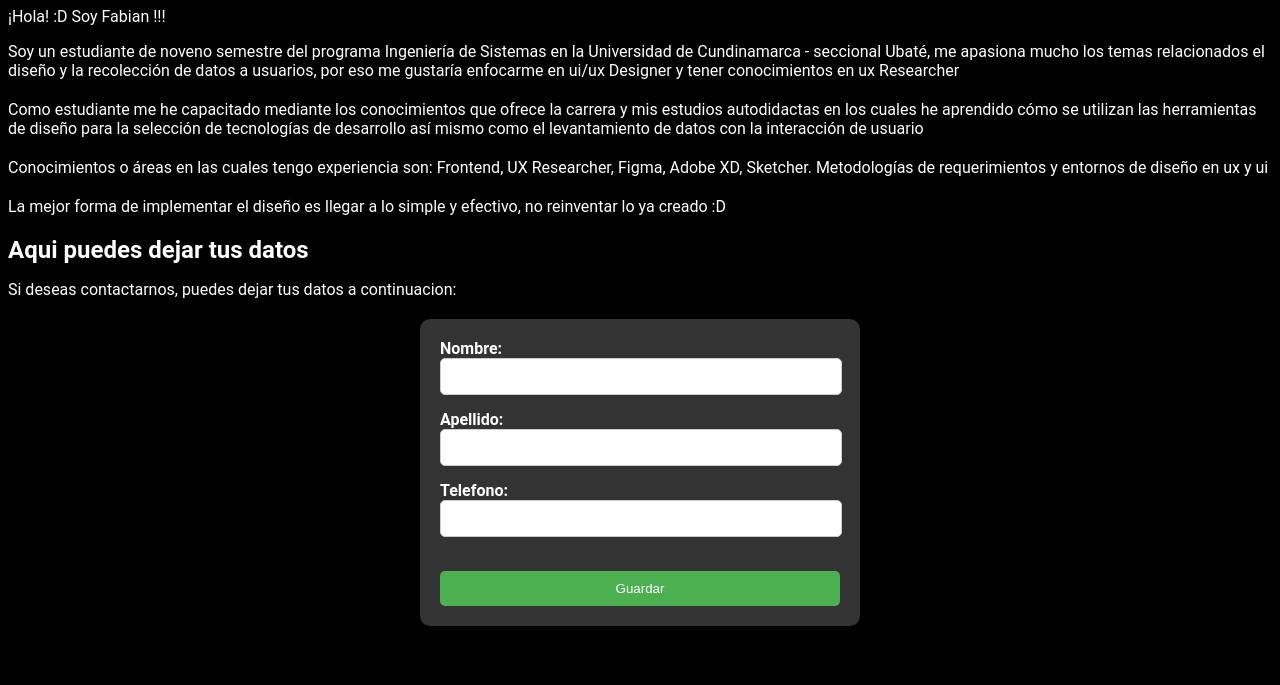
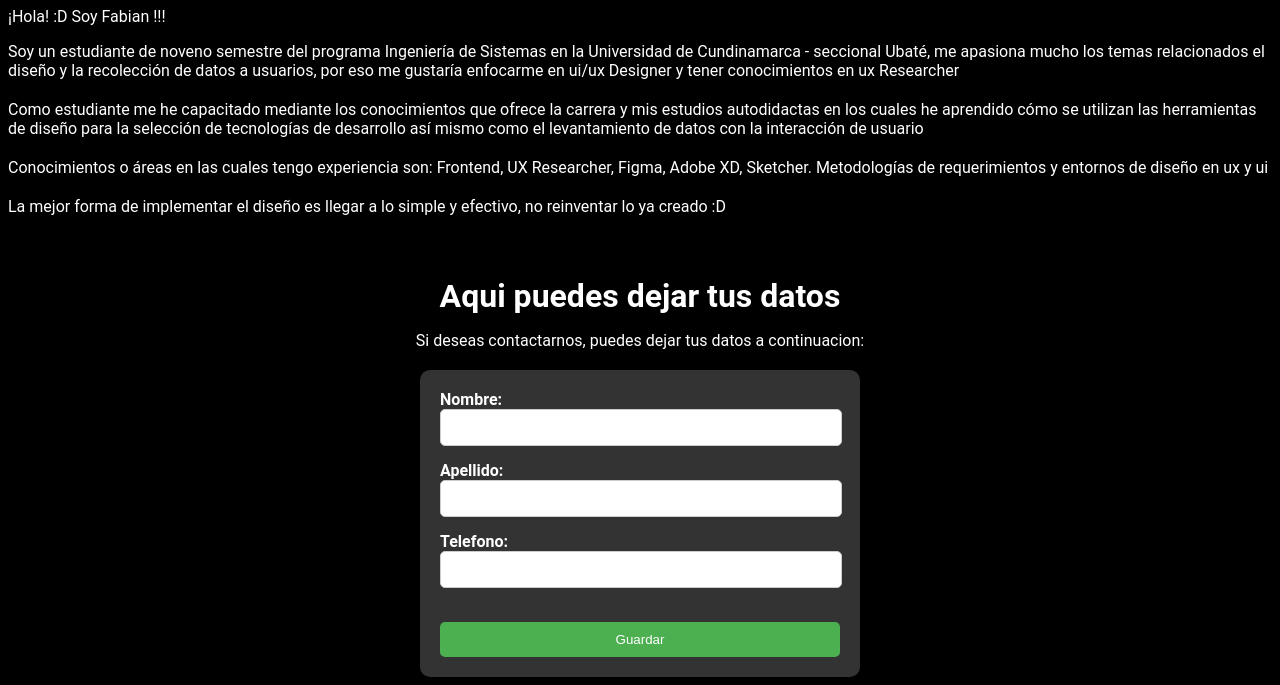
Before and after one commit to julianacastilloaraujo/Flask-Bio, a Flask app: page / in a window 1280 px wide. Shown: the part 1271-1956 px from the top of the page. Before the commit the page ends 1897 px from the top, so only its background shows below. Run offline with Flask 3, Linux system fonts and the light colour scheme.

Commit message:
Centre linea 55 👩‍💻✨

```diff
--- a/src/templates/index.html
+++ b/src/templates/index.html
@@ -49,9 +49,10 @@
 </p>
     <p>Conocimientos o áreas en las cuales tengo experiencia son: Frontend, UX Researcher, Figma, Adobe XD, Sketcher. Metodologías de requerimientos y entornos de diseño en ux y ui</p>
     <p>La mejor forma de implementar el diseño es llegar a lo simple y efectivo, no reinventar lo ya creado :D</p>
+    <br>
+    <h1>Aqui puedes dejar tus datos</h1>
 
-    <h2>Aqui puedes dejar tus datos</h2>
-    <p>Si deseas contactarnos, puedes dejar tus datos a continuacion:</p>
+    <p align="center">Si deseas contactarnos, puedes dejar tus datos a continuacion:</p>
     <form action="/guardar_personas" method="post">
         <B>Nombre:</B>
         <input type="text" name="nombre">
```
